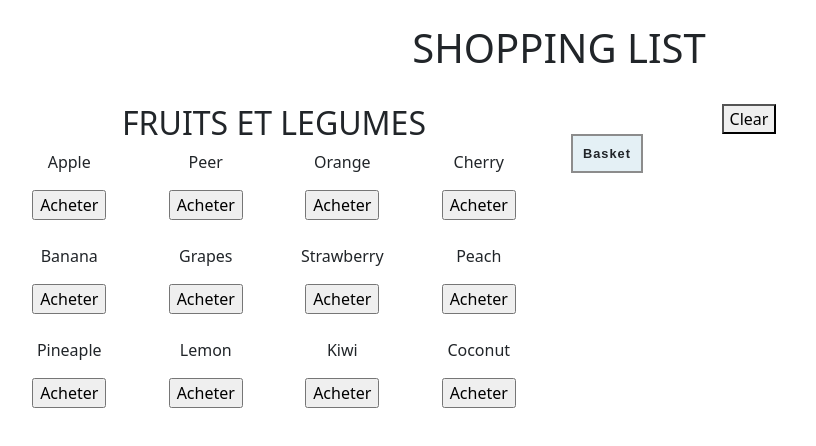
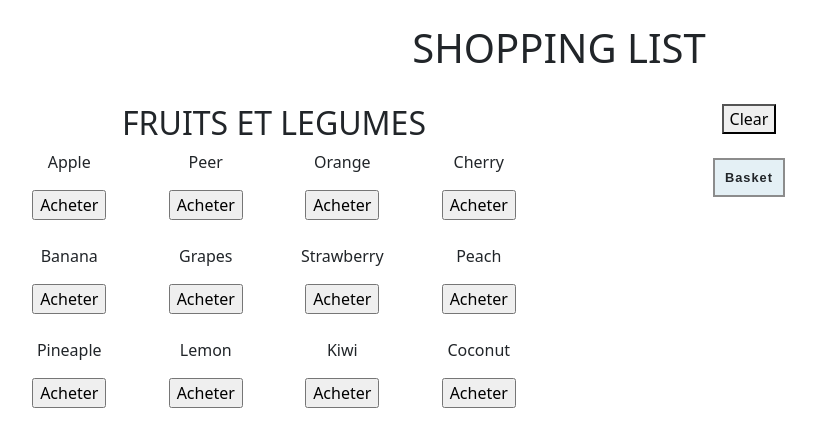
Before and after one commit to Leondivorce/ESGI_Shop_JS_B1_2023, a plain HTML site: page shop.html in a window 1280 px wide. Shown: the whole page, without its empty margins (81-897 px from the left). Drawn offline with nearby package versions, Linux system fonts and the light colour scheme.

Commit message:
JS_shop_27/02/2024

```diff
--- a/shop.html
+++ b/shop.html
@@ -91,6 +91,7 @@
 
     </div>
     <div class="col-4 text-center">
+      <center>
         <table >
             <thead>
               <tr>
@@ -99,11 +100,14 @@
             </thead>
 
             <button id="clear">Clear</button>
+            <br>
+            <br>
             <tbody id="Table">
 
 
 
             </tbody>
+          </center>
     </div>
  </div>
 </div>
```
